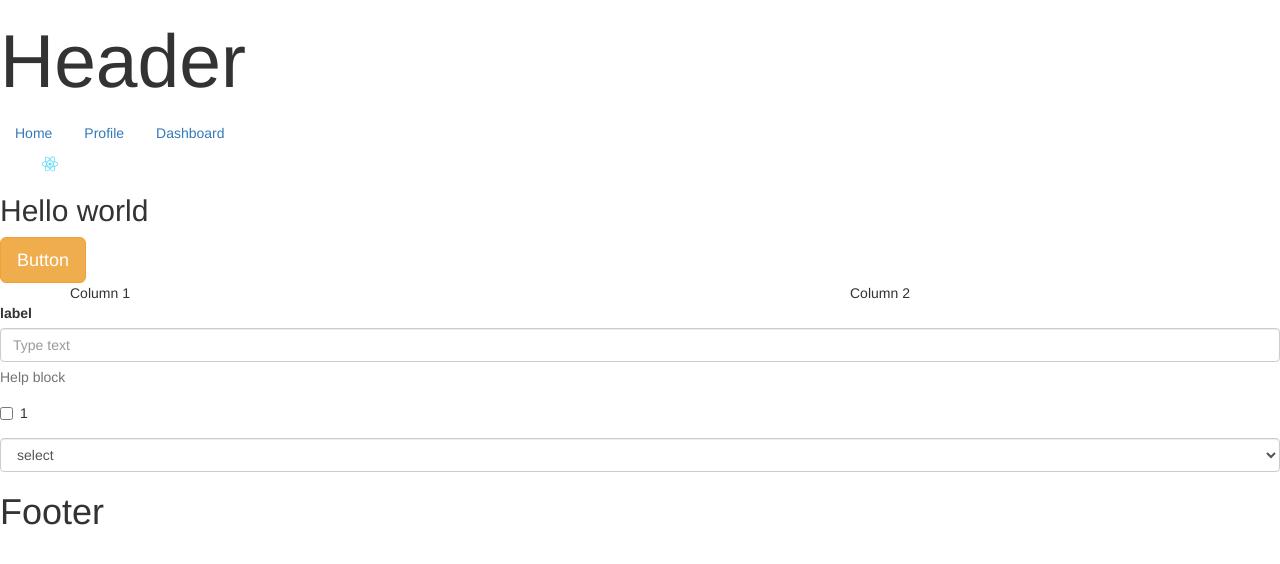
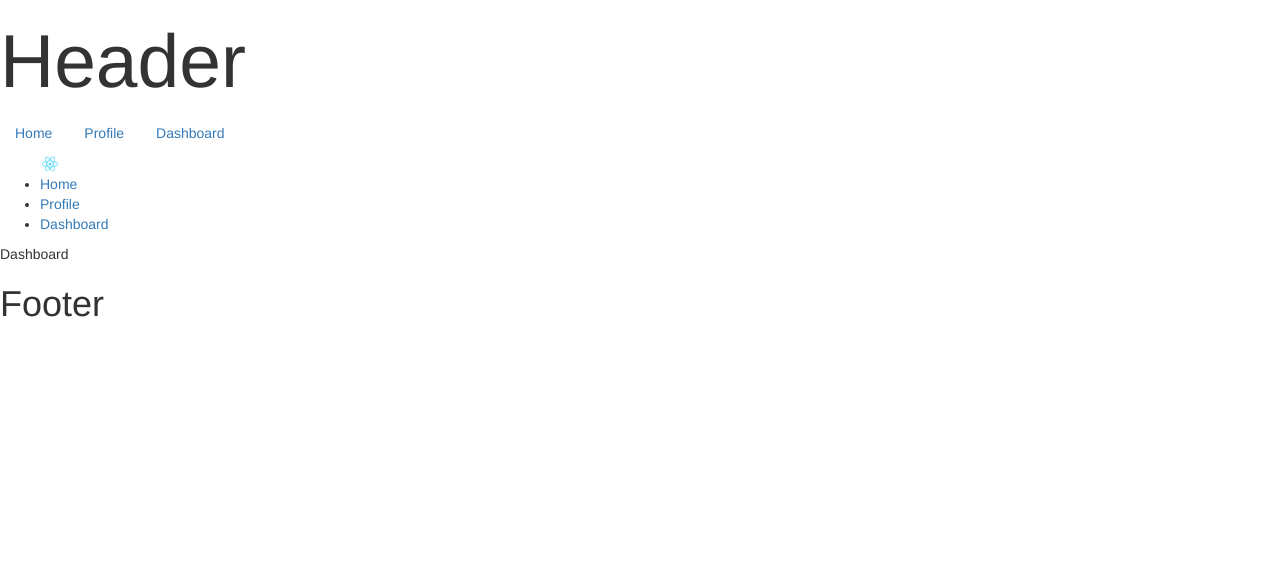
Before and after one commit to jakubfedyk/react_cw, a React (Create React App) app in the folder react-component/: page /dashboard in a window 1280 px wide. Shown: the top 564 px of the page. Built offline with nearby package versions, Linux system fonts and the light colour scheme.

Commit message:
router react

```diff
--- a/react-component/package.json
+++ b/react-component/package.json
@@ -6,6 +6,7 @@
     "react": "^16.1.1",
     "react-bootstrap": "^0.31.5",
     "react-dom": "^16.1.1",
+    "react-router-dom": "^4.2.2",
     "react-scripts": "1.0.17"
   },
   "scripts": {
--- a/react-component/src/components/App.js
+++ b/react-component/src/components/App.js
@@ -2,15 +2,33 @@
 import Header from './Header';
 import Footer from './Footer';
 import Home from './Home';
+import Profile from './Profile';
+import Dashboard from './Dashboard';
+import {BrowserRouter as Router, Route, Link} from 'react-router-dom'
 
 const App = () => {
     return (
-        <div>
-            <Header/>
-            <h2>Hello world</h2>
-            <Home/>
-            <Footer/>
-        </div>
-    );
+        <Router>
+            <div>
+                <Header/>
+                <ul>
+                    <li>
+                        <Link to="/">Home</Link>
+                    </li>
+                    <li>
+                        <Link to="/profile">Profile</Link>
+                    </li>
+                    <li>
+                        <Link to="/dashboard"> Dashboard</Link>
+                    </li>
+                </ul>
+                <Route exact path='/' component={Home}/>
+                <Route path='/profile' component={Profile}/>
+                <Route path='/dashboard' component={Dashboard}/>
+                <Footer/>
+            </div>
+        </Router>
+    )
+        ;
 };
 export default App;
--- /dev/null
+++ b/react-component/src/components/Dashboard.js
@@ -0,0 +1,9 @@
+import React from 'react'
+
+const Dashboard = () => {
+    return ( <div>
+        Dashboard
+    </div> );
+};
+
+export default Dashboard
--- /dev/null
+++ b/react-component/src/components/Profile.js
@@ -0,0 +1,9 @@
+import React from 'react'
+
+const Profile = () => {
+    return ( <div>
+        Profile
+    </div> );
+};
+
+export default Profile
```
